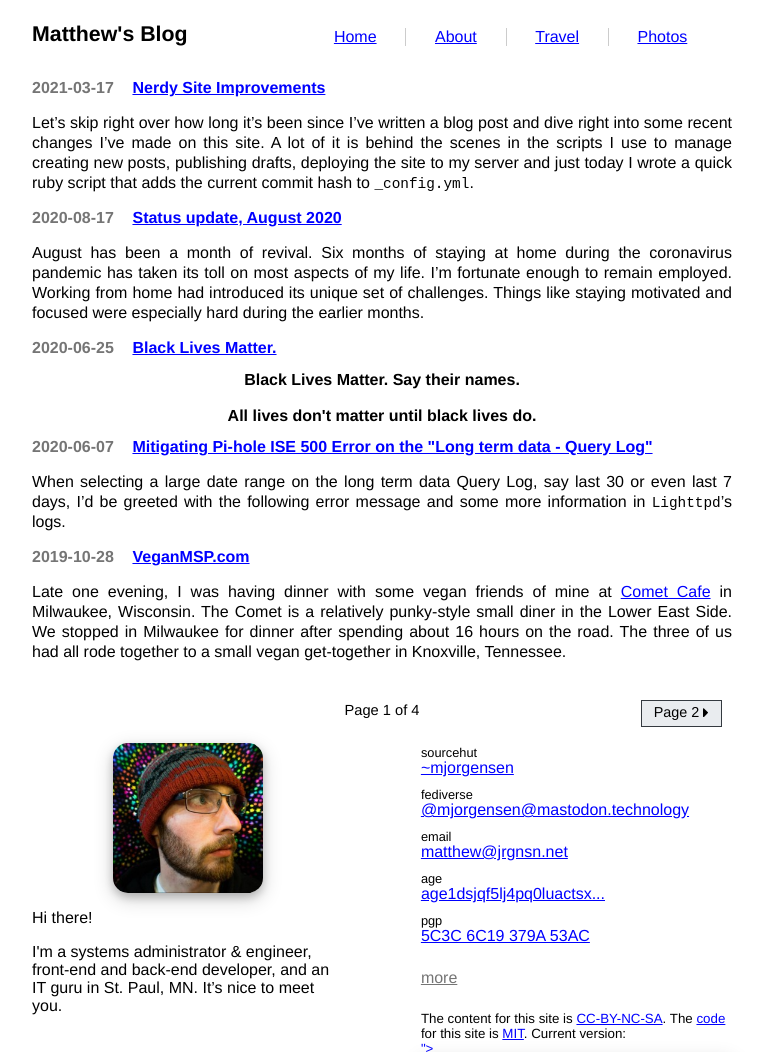
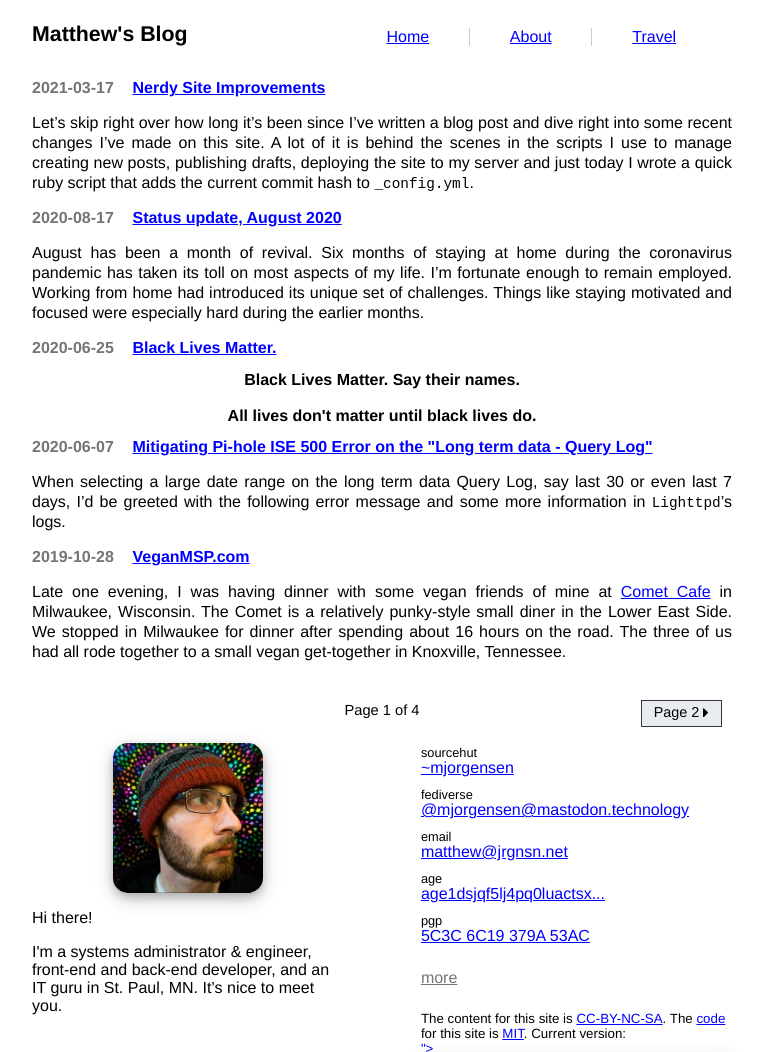
Before and after one commit to prplecake/jrgnsn.net, a Jekyll site: the page built from index.html, in a window 1280 px wide, cut to the strip 0-1052 px from the top of the page. Shown: the whole strip, without its empty margins (258-1021 px from the left). Built offline with Jekyll 4.4.1, drawn with Linux system fonts in a browser that asks for light colours; the list of posts is cut into pages by our own code.

Commit message:
Remove link to photos.jrgnsn.net

```diff
--- a/_includes/navigation.html
+++ b/_includes/navigation.html
@@ -16,7 +16,6 @@
             {%- endunless -%}
         {%- endif -%}
       {%- endfor -%}
-      <li class="nav-photos"><a href="https://photos.jrgnsn.net" target="_self">Photos</a></li>
     </ul>
   </div>
 {%- endif -%}
```
